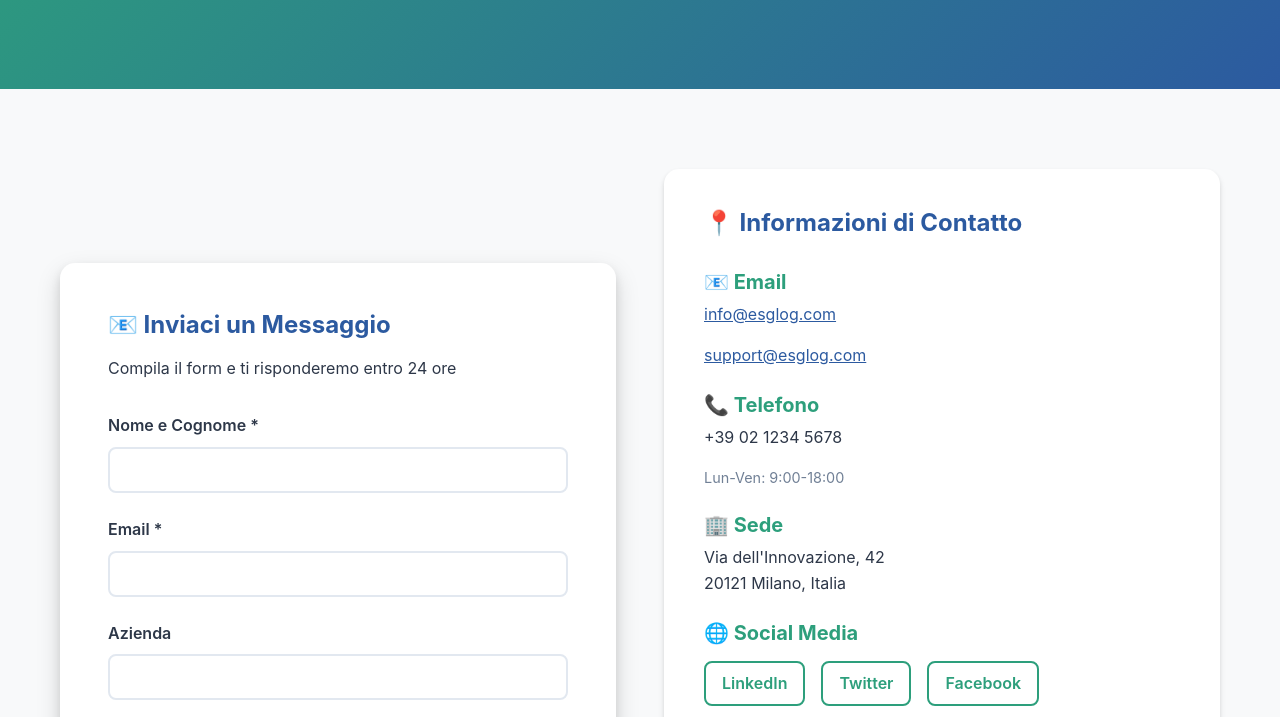
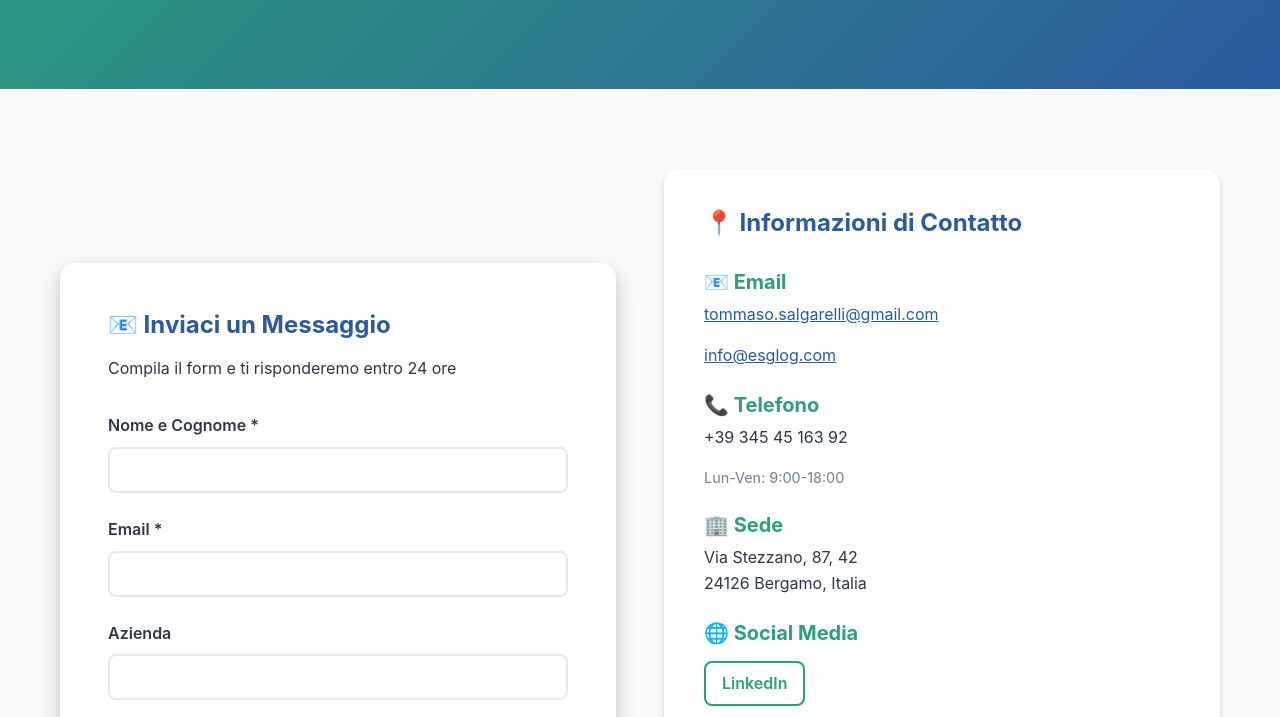
Before and after one commit to davidegamba-gewiss/esglog-poc, a plain HTML site: page contatti.html in a window 1280 px wide. Shown: the part 235-952 px from the top of the page. Drawn offline with Linux system fonts and the light colour scheme.

Commit message:
Update contatti.html

```diff
--- a/contatti.html
+++ b/contatti.html
@@ -105,27 +105,25 @@
 
                         <div style="margin-bottom: 1.5rem;">
                             <h4 style="color: var(--primary-green); margin-bottom: 0.5rem;">📧 Email</h4>
-                            <p><a href="mailto:info@esglog.com" style="color: var(--primary-blue);">info@esglog.com</a></p>
-                            <p><a href="mailto:support@esglog.com" style="color: var(--primary-blue);">support@esglog.com</a></p>
+                            <p><a href="mailto:info@esglog.com" style="color: var(--primary-blue);">tommaso.salgarelli@gmail.com</a></p>
+                            <p><a href="mailto:support@esglog.com" style="color: var(--primary-blue);">info@esglog.com</a></p>
                         </div>
 
                         <div style="margin-bottom: 1.5rem;">
                             <h4 style="color: var(--primary-green); margin-bottom: 0.5rem;">📞 Telefono</h4>
-                            <p>+39 02 1234 5678</p>
+                            <p>+39 345 45 163 92</p>
                             <p style="font-size: 0.9rem; color: var(--text-light);">Lun-Ven: 9:00-18:00</p>
                         </div>
 
                         <div style="margin-bottom: 1.5rem;">
                             <h4 style="color: var(--primary-green); margin-bottom: 0.5rem;">🏢 Sede</h4>
-                            <p>Via dell'Innovazione, 42<br>20121 Milano, Italia</p>
+                            <p>Via Stezzano, 87, 42<br>24126 Bergamo, Italia</p>
                         </div>
 
                         <div style="margin-bottom: 1.5rem;">
                             <h4 style="color: var(--primary-green); margin-bottom: 0.5rem;">🌐 Social Media</h4>
                             <div class="social-links" style="display: flex; gap: 1rem; margin-top: 1rem;">
                                 <a href="https://www.linkedin.com/in/tommaso-salgarelli-509730283" class="btn btn-outline" style="padding: 0.5rem 1rem;">LinkedIn</a>
-                                <a href="#" class="btn btn-outline" style="padding: 0.5rem 1rem;">Twitter</a>
-                                <a href="#" class="btn btn-outline" style="padding: 0.5rem 1rem;">Facebook</a>
                             </div>
                         </div>
                     </div>
```
